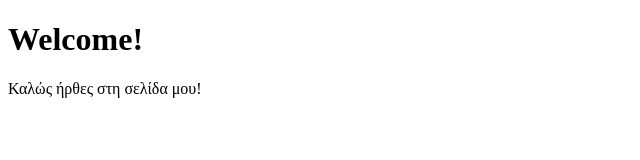
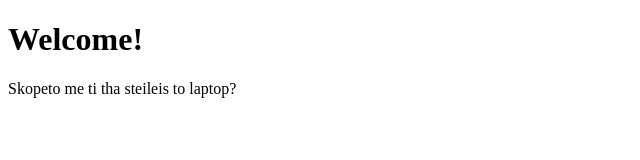
Before and after one commit to Ntekos/XRC, a plain HTML site: page index.html in a window 1280 px wide. Shown: the full height of the page, 0-640 px from the left. Drawn offline with Linux system fonts and the light colour scheme.

Commit message:
Add files via upload

```diff
--- a/index.html
+++ b/index.html
@@ -7,6 +7,6 @@
 </head>
 <body>
     <h1>Welcome!</h1>
-    <p>Καλώς ήρθες στη σελίδα μου!</p>
+    <p>Skopeto me ti tha steileis to laptop?</p>
 </body>
 </html>
```
